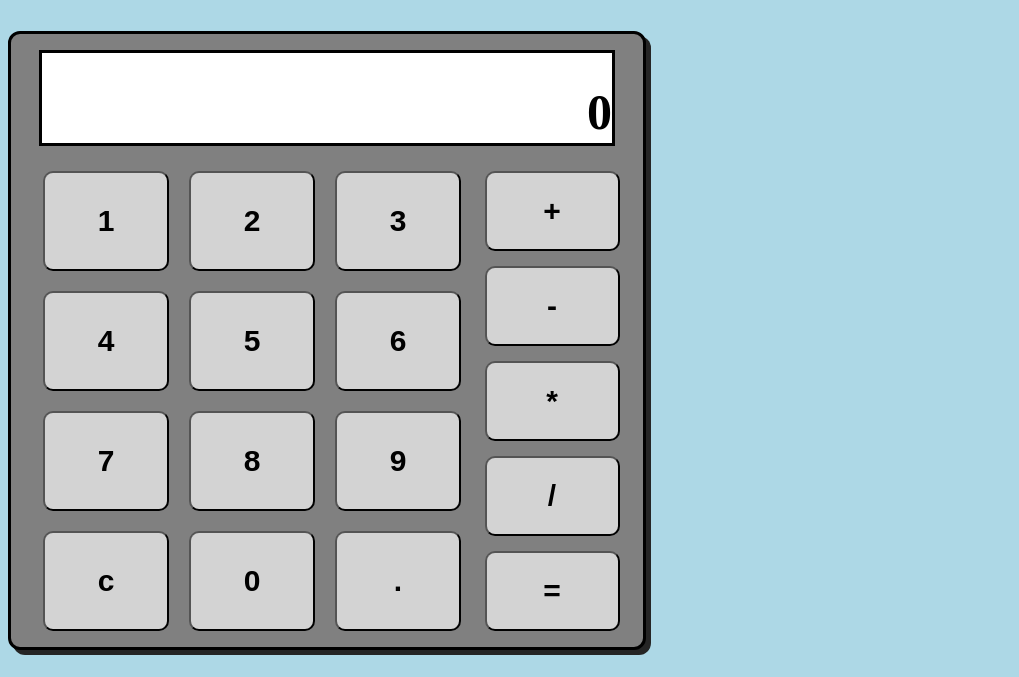
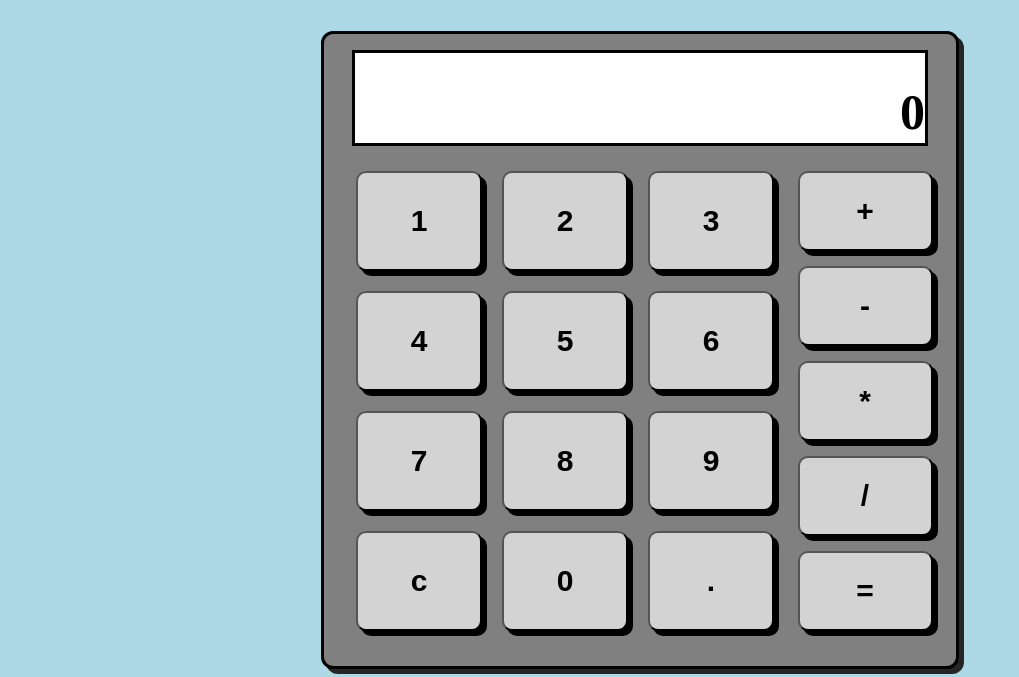
Before and after one commit to rla-xogud/TOP-Calculator, a plain HTML site: page index.html in a window 1280 px wide. Shown: the part 156-833 px from the top of the page, without its empty margins (0-1019 px from the left). Drawn offline with Linux system fonts and the light colour scheme.

Commit message:
visual changes

```diff
--- a/default.css
+++ b/default.css
@@ -13,11 +13,7 @@ h1{
     align-items: center;
     border:solid black;
     width:600px;
-<<<<<<< HEAD
     height: 600px;
-=======
-    height: 700px;
->>>>>>> 49de6f06f77c7f0959787d763398a6f888af7784
     margin:auto;
     padding: 1em;
     box-shadow: 5px 5px rgb(37, 37, 37);
@@ -68,11 +64,7 @@ h1{
 .calculatorButton,.calculatorOpButton{
     background-color: lightgray;
     border-radius:10px;
-<<<<<<< HEAD
     box-shadow: 5px 5px black;
-=======
-    box-shadow: 5px 10px    black;
->>>>>>> 49de6f06f77c7f0959787d763398a6f888af7784
 }
 .calculatorButton{
     width: 28%;
```
